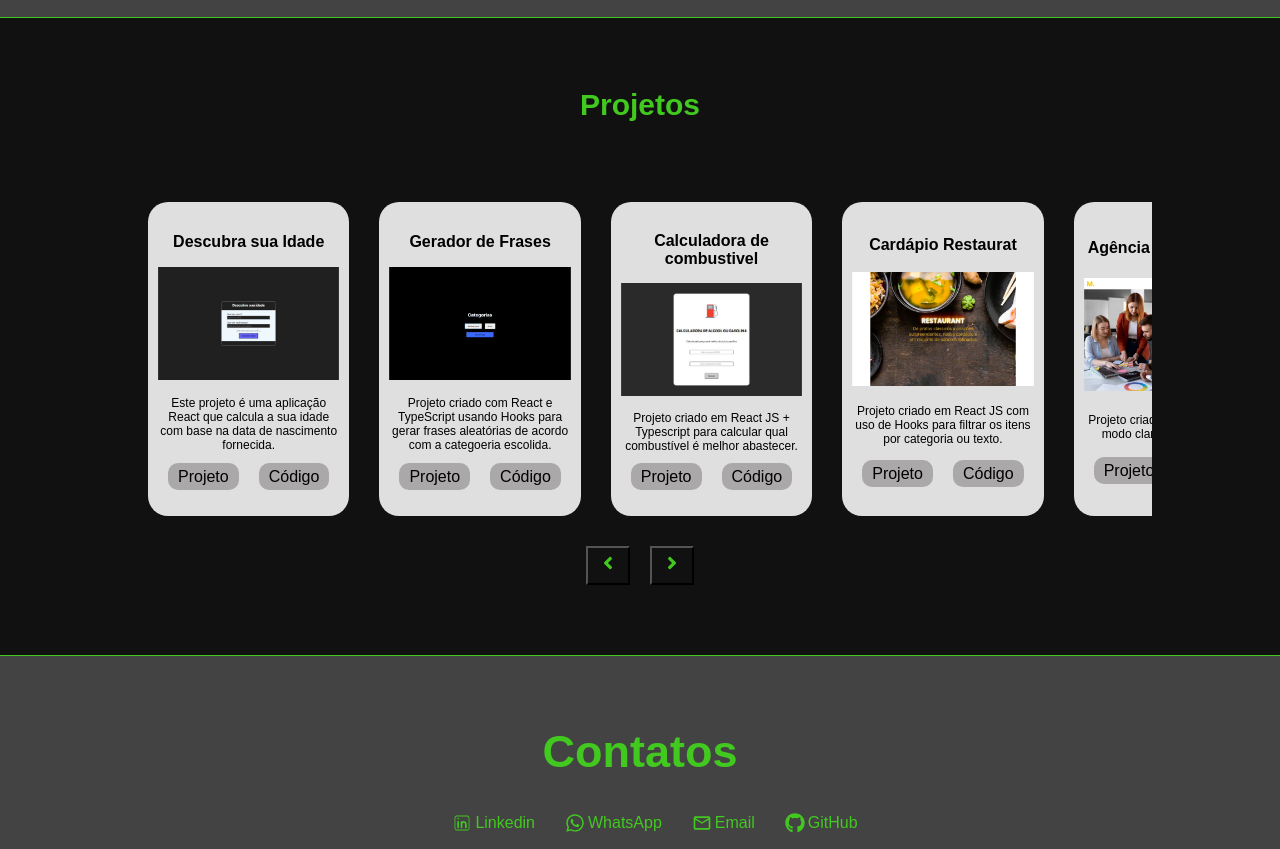
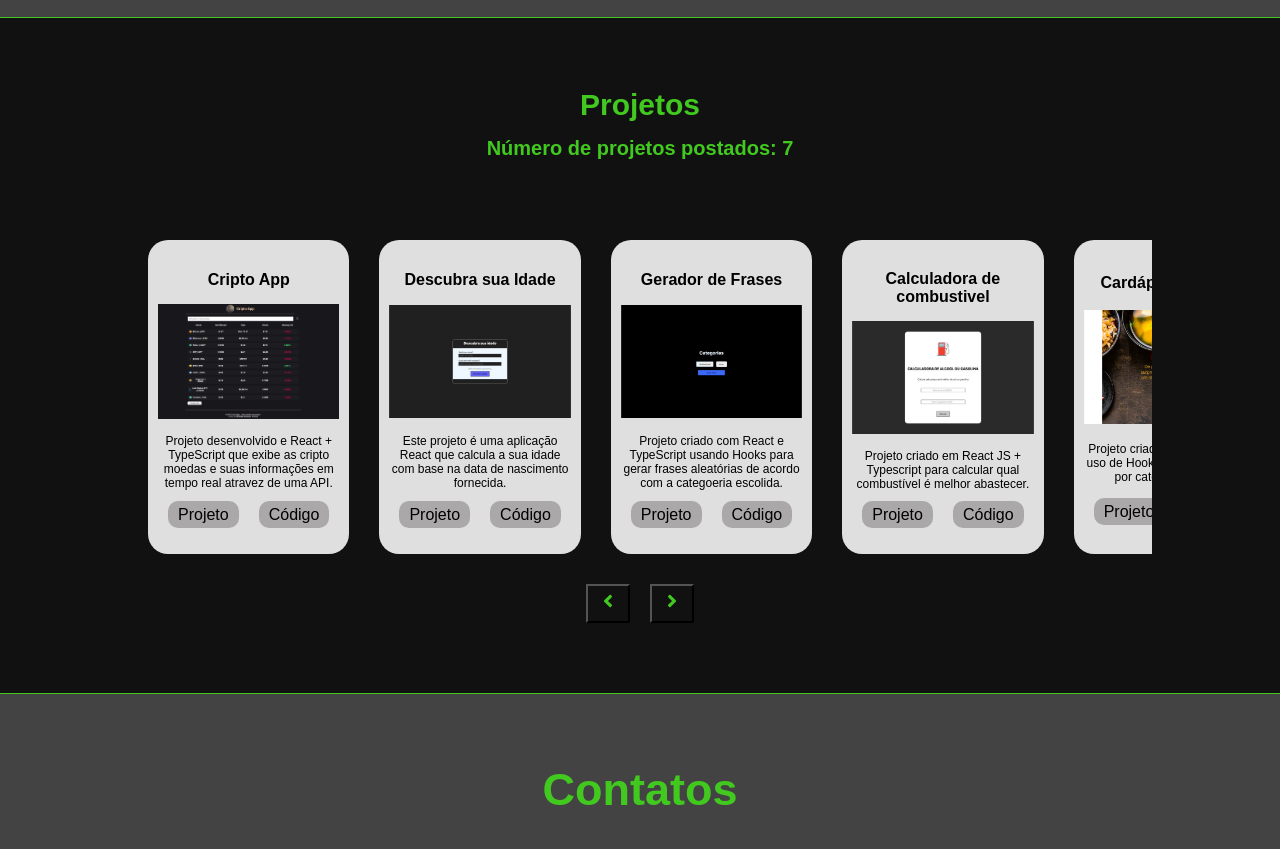
Before and after one commit to mtrodrigo/portifolio, a React (Vite) app: page / in a window 1280 px wide. Shown: the part 1340-2189 px from the top of the page. Built offline with nearby package versions, Linux system fonts and the light colour scheme.

Commit message:
atualização: components projeto, add: novo projeto

```diff
--- a/src/components/projetos/Projetos.module.css
+++ b/src/components/projetos/Projetos.module.css
@@ -16,6 +16,9 @@
     margin-bottom: 50px;
     font-size: 20px;
     color: #42C920;
+}
+.projetos_titulo h2{
+    margin-bottom: 15px;
 }
 .carrocel_container{
     display: flex;
--- a/src/components/projetos/Projetos.tsx
+++ b/src/components/projetos/Projetos.tsx
@@ -21,6 +21,7 @@ function Projetos() {
         <div className={styles.projetos_container}>
           <div className={styles.projetos_titulo}>
             <h2>Projetos</h2>
+            <h4>Número de projetos postados: {colProjetos.length}</h4>
           </div>
           <div className={styles.carrocel_container } ref={carrocel}>
           {colProjetos.map((projeto, index) => (
--- a/src/data/projeto.ts
+++ b/src/data/projeto.ts
@@ -4,8 +4,15 @@ import Cardapio from '/img/cardapio_restaurant.png'
 import Calculadora from '/img/calculadora.png'
 import Frases from '/img/frases.png'
 import Idade from '/img/idade.png'
+import Cripto from '/img/cripto.png'
 
 const colProjetos = [
+    {
+        nome: "Cripto App",
+        site: "https://cripto-app-nine.vercel.app//",
+        codigo: "https://github.com/mtrodrigo/criptoApp.git",
+        image: Cripto,
+        descricao: "Projeto desenvolvido e React + TypeScript que exibe as cripto moedas e suas informações em tempo real atravez de uma API."},
     {
         nome: "Descubra sua Idade",
         site: "https://descubra-sua-idade-pink.vercel.app/",
@@ -27,7 +34,7 @@ const colProjetos = [
     {
         nome: "Cardápio Restaurat",
         site: "https://cardapio-restaurant-five.vercel.app/",
-        codigo: "https://github.com/mtrodrigo/cardapio-restaurant.git",
+        codigo: "https://github.com/mtrodrigo/cardapio-restaurant",
         image: Cardapio,
         descricao: "Projeto criado em React JS com uso de Hooks para filtrar os itens por categoria ou texto."},
     {
```
Also changed, not shown: public/img/cripto.png (added).
